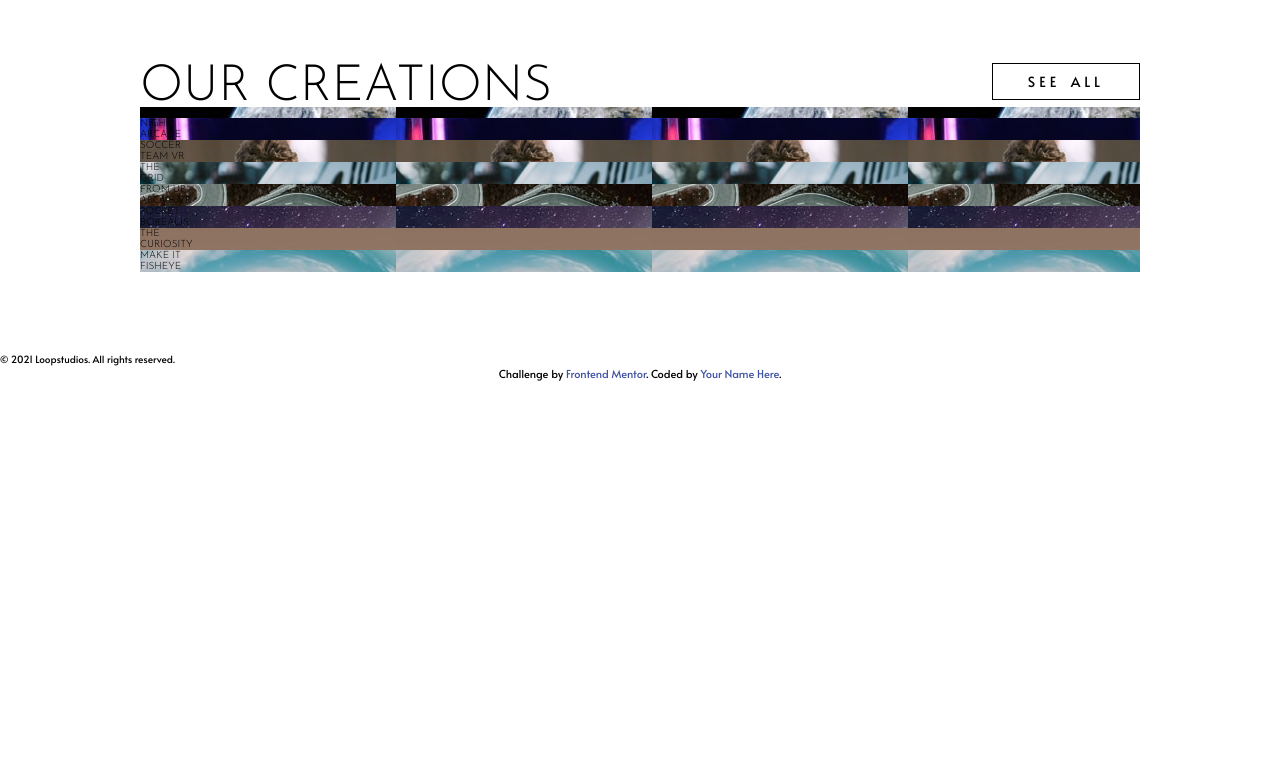
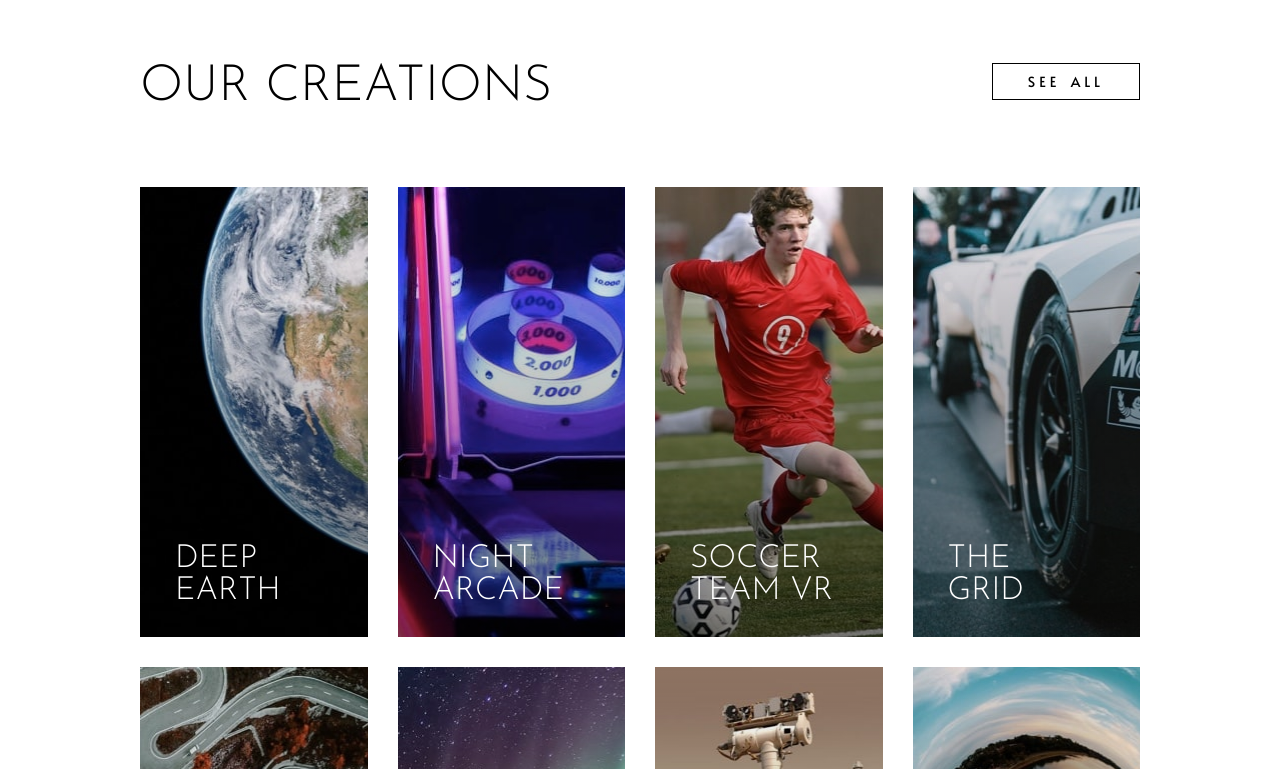
Before and after one commit to BL1133/loop-studios-landing-page, a website: page index.html in a window 1280 px wide. Shown: the part 1271-2040 px from the top of the page. Before the commit the page ends 1652 px from the top, so only its background shows below. Drawn offline with Linux system fonts and the light colour scheme.

Commit message:
features grid initial setup

```diff
--- a/index.html
+++ b/index.html
@@ -82,81 +82,54 @@
           <h2 class="heading-secondary">Our Creations</h2>
           <a href="#" class="btn">See all</a>
         </div>
-        <div class="features__grid">
-          <div
-            class="grid__item"
-            style="background-image: url(./images/desktop/image-deep-earth.jpg)"
-          >
-            <p class="heading-tertiary">Deep Earth</p>
+        <div class="grid u-margin-top--medium">
+          <div class="grid__item item__1">
+            <h3 class="heading-tertiary">
+              Deep <br />
+              Earth
+            </h3>
           </div>
-          <div
-            class="grid__item"
-            style="
-              background-image: url(./images/desktop/image-night-arcade.jpg);
-            "
-          >
-            <p class="heading-tertiary">
+          <div class="grid__item item__2">
+            <h3 class="heading-tertiary">
               Night <br />
               Arcade
-            </p>
+            </h3>
           </div>
-          <div
-            class="grid__item"
-            style="
-              background-image: url(./images/desktop/image-soccer-team.jpg);
-            "
-          >
-            <p class="heading-tertiary">
+          <div class="grid__item item__3">
+            <h3 class="heading-tertiary">
               Soccer <br />
               Team VR
-            </p>
+            </h3>
           </div>
-          <div
-            class="grid__item"
-            style="background-image: url(./images/desktop/image-grid.jpg)"
-          >
-            <p class="heading-tertiary">
+          <div class="grid__item item__4">
+            <h3 class="heading-tertiary">
               The <br />
               Grid
-            </p>
+            </h3>
           </div>
-          <div
-            class="grid__item"
-            style="background-image: url(./images/desktop/image-from-above.jpg)"
-          >
-            <p class="heading-tertiary">
+          <div class="grid__item item__5">
+            <h3 class="heading-tertiary">
               From Up <br />
               Above VR
-            </p>
+            </h3>
           </div>
-          <div
-            class="grid__item"
-            style="
-              background-image: url(./images/desktop/image-pocket-borealis.jpg);
-            "
-          >
-            <p class="heading-tertiary">
+          <div class="grid__item item__6">
+            <h3 class="heading-tertiary">
               Pocket <br />
               borealis
-            </p>
+            </h3>
           </div>
-          <div
-            class="grid__item"
-            style="background-image: url(./images/desktop/image-curiosity.jpg)"
-          >
-            <p class="heading-tertiary">
+          <div class="grid__item item__7">
+            <h3 class="heading-tertiary">
               The <br />
               Curiosity
-            </p>
+            </h3>
           </div>
-          <div
-            class="grid__item"
-            style="background-image: url(./images/desktop/image-fisheye.jpg)"
-          >
-            <p class="heading-tertiary">
+          <div class="grid__item item__8">
+            <h3 class="heading-tertiary">
               Make It <br />
               Fisheye
-            </p>
+            </h3>
           </div>
         </div>
       </section>
--- a/scss/base/_typography.scss
+++ b/scss/base/_typography.scss
@@ -18,6 +18,10 @@ body {
   font-size: 5rem;
   color: $color-black;
 }
+.heading-tertiary {
+  font-size: 3.2rem;
+  color: $color-white;
+}
 .paragraph {
   font-size: $default-font-size;
   color: $color-dark-grey;
--- a/scss/base/_utilities.scss
+++ b/scss/base/_utilities.scss
@@ -7,7 +7,9 @@
   margin-top: 16rem;
 }
 // MEDIUM
-
+.u-margin-top--medium {
+  margin-top: 8rem;
+}
 // SMALL
 .u-padding-top--small {
   padding-top: 6rem;
--- a/scss/layout/_grid.scss
+++ b/scss/layout/_grid.scss
@@ -0,0 +1,67 @@
+.grid {
+  display: grid;
+  grid-template-rows: repeat(2, 1fr);
+  grid-template-columns: repeat(4, 1fr);
+  gap: 3rem;
+
+  &__item {
+    position: relative;
+    height: 45rem;
+
+    h3 {
+      position: absolute;
+      bottom: 3rem;
+      left: 3.5rem;
+    }
+  }
+}
+.item {
+  &__1 {
+    background-image: linear-gradient(rgba(0, 0, 0, 0), rgba(0, 0, 0, 0.5)),
+      url(../../images/desktop/image-deep-earth.jpg);
+    background-size: cover;
+    background-repeat: no-repeat;
+  }
+  &__2 {
+    background-image: linear-gradient(rgba(0, 0, 0, 0), rgba(0, 0, 0, 0.5)),
+      url(../../images/desktop/image-night-arcade.jpg);
+    background-size: cover;
+    background-repeat: no-repeat;
+  }
+  &__3 {
+    background-image: linear-gradient(rgba(0, 0, 0, 0), rgba(0, 0, 0, 0.5)),
+      url(../../images/desktop/image-soccer-team.jpg);
+    background-size: cover;
+    background-repeat: no-repeat;
+  }
+  &__4 {
+    background-image: linear-gradient(rgba(0, 0, 0, 0), rgba(0, 0, 0, 0.5)),
+      url(../../images/desktop/image-grid.jpg);
+    background-size: cover;
+    background-repeat: no-repeat;
+  }
+  &__5 {
+    background-image: linear-gradient(rgba(0, 0, 0, 0), rgba(0, 0, 0, 0.5)),
+      url(../../images/desktop/image-from-above.jpg);
+    background-size: cover;
+    background-repeat: no-repeat;
+  }
+  &__6 {
+    background-image: linear-gradient(rgba(0, 0, 0, 0), rgba(0, 0, 0, 0.5)),
+      url(../../images/desktop/image-pocket-borealis.jpg);
+    background-size: cover;
+    background-repeat: no-repeat;
+  }
+  &__7 {
+    background-image: linear-gradient(rgba(0, 0, 0, 0), rgba(0, 0, 0, 0.5)),
+      url(../../images/desktop/image-curiosity.jpg);
+    background-size: cover;
+    background-repeat: no-repeat;
+  }
+  &__8 {
+    background-image: linear-gradient(rgba(0, 0, 0, 0), rgba(0, 0, 0, 0.5)),
+      url(../../images/desktop/image-fisheye.jpg);
+    background-size: cover;
+    background-repeat: no-repeat;
+  }
+}
--- a/scss/pages/_home.scss
+++ b/scss/pages/_home.scss
@@ -1,8 +1,6 @@
 // About Section
 .section__about {
   position: relative;
-}
-.about__img {
 }
 .about__text {
   position: absolute;
@@ -23,8 +21,6 @@
 }
 
 // Features Section
-.section__features {
-}
 .features__heading {
   display: flex;
   justify-content: space-between;
```
Also changed, not shown: css/style.comp.css.
